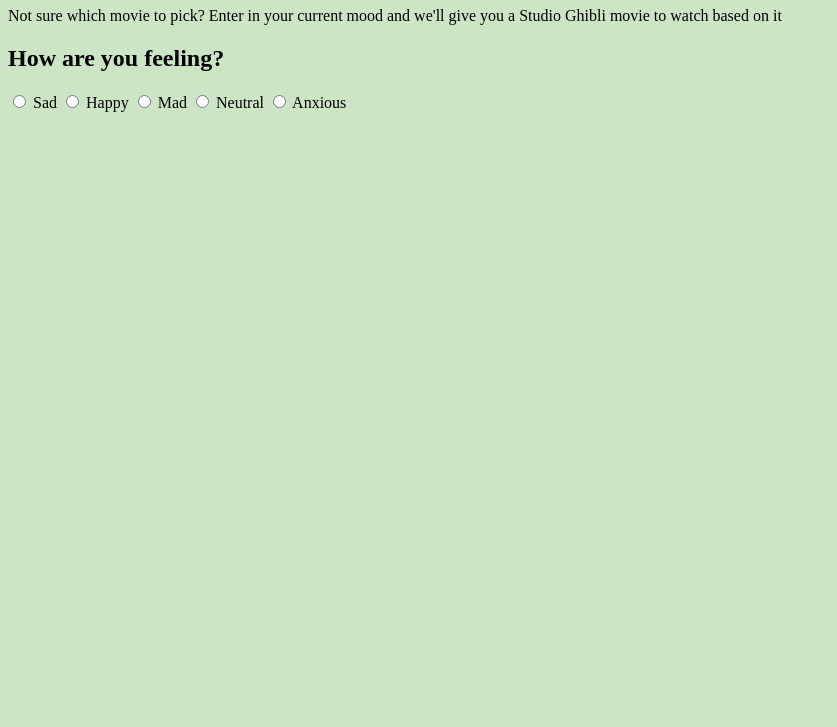
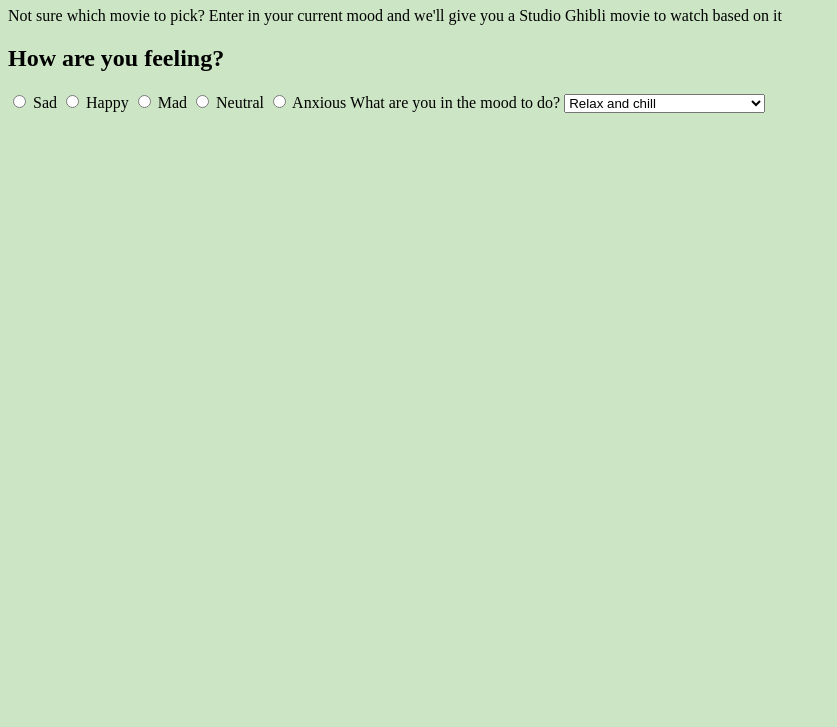
Before and after one commit to totoroistyping/ghiblimovies, a plain HTML site: page index.html in a window 1280 px wide. Shown: the part 73-800 px from the top of the page, without its empty margins (0-837 px from the left). Drawn offline with Linux system fonts and the light colour scheme.

Commit message:
Update index.html

```diff
--- a/index.html
+++ b/index.html
@@ -28,6 +28,14 @@
 
     <input name="feeling" id="anxious" type="radio">
     <label for="anxious">Anxious</label>
+
+    <label for="purpose">What are you in the mood to do?</label>
+    <select name="purpose" for="purpose">
+      <option value="relax">Relax and chill</option>
+      <option value="entertain">Feel entertained and engaged</option>
+      <option vlaue="ponder">Ponder life and my existence</option>
+      <option value="unsure">Not sure, I'm along for the ride</option>
+    </select>
   </form>
 </body>
 
```
